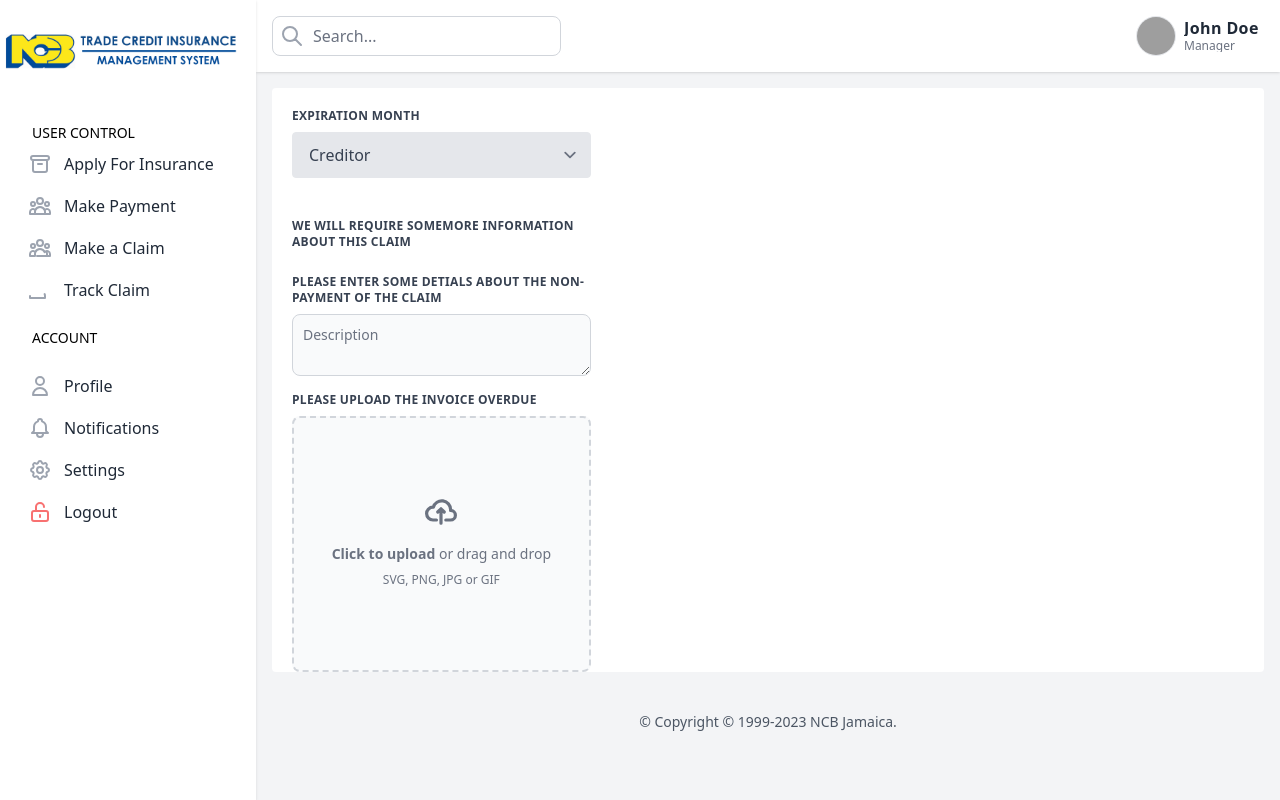
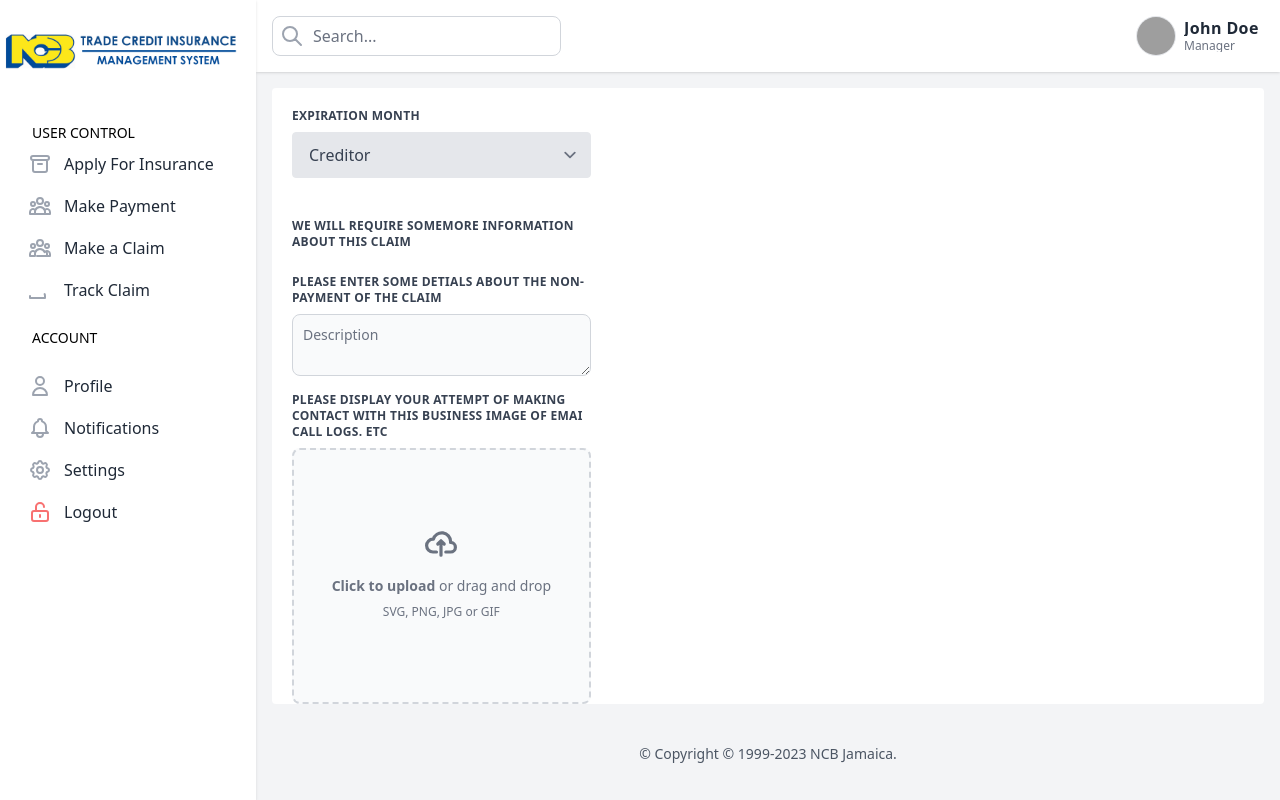
Before and after one commit to garbake/NCB-Innovation-Solution, a SvelteKit app: page /portal/make_claim in a window 1280 px wide. Built offline with nearby package versions, Linux system fonts and the light colour scheme; grey boxes are pictures that could not be loaded.

Commit message:
Added make emp login

```diff
--- a/src/routes/(app)/+layout.svelte
+++ b/src/routes/(app)/+layout.svelte
@@ -78,7 +78,14 @@
               class="rounded-md bg-blue-800 hover:bg-blue-700 transition px-5 py-2.5 text-sm font-medium text-white shadow"
               href="/login"
             >
-              Login
+            Customer Login
+            </a>
+
+            <a
+              class="rounded-md bg-blue-800 hover:bg-blue-700 transition px-5 py-2.5 text-sm font-medium text-white shadow"
+              href="/emp_login"
+            >
+            Employeee Login
             </a>
 
             <div class="hidden sm:flex">
--- a/src/routes/(dashboard)/portal/make_claim/+page.svelte
+++ b/src/routes/(dashboard)/portal/make_claim/+page.svelte
@@ -32,7 +32,7 @@
                 />
 
             <label class="pt-4 block uppercase tracking-wide text-gray-700 text-xs font-bold mb-2" for="grid-state">
-                Please Upload The Invoice Overdue
+                Please Display Your Attempt Of Making Contact With this Business Image Of Emai Call logs. etc
             </label>
 
             <div  class=" pl-50 pr-50 flex items-center justify-center w-full">
```
Also changed, not shown: src/routes/(dashboard)/portal/emp_login/+page.svelte (added).
